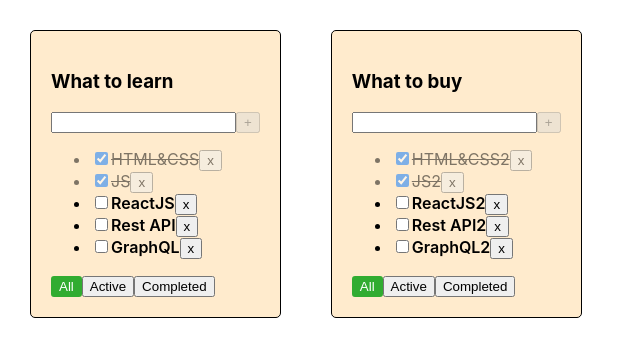
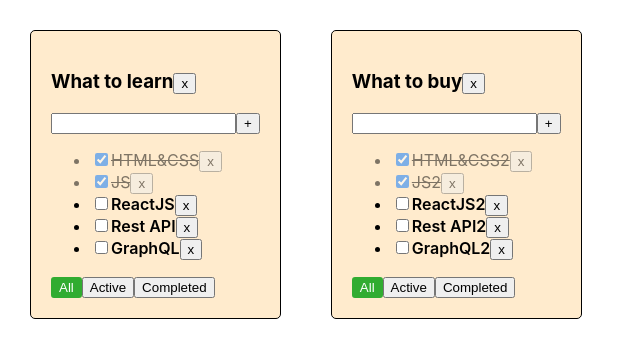
Before and after one commit to NatYarm/todolist, a React (Create React App) app: page / in a window 1280 px wide. Shown: the top 358 px of the page, without its empty margins (0-640 px from the left). Built offline with nearby package versions, Linux system fonts and the light colour scheme.

Commit message:
add Editable span component to update titles and a reusable input component

```diff
--- a/src/App.tsx
+++ b/src/App.tsx
@@ -44,6 +44,11 @@ function App() {
     });
   };
 
+  const removeTodolist = (todolistId: string) => {
+    setTodolists(todolists.filter(el => el.id !== todolistId));
+    delete tasks[todolistId];
+  };
+
   const changeTaskStatus = (
     todolistId: string,
     taskId: string,
@@ -68,6 +73,7 @@ function App() {
           addTask={addTask}
           removeTask={removeTask}
           changeTaskStatus={changeTaskStatus}
+          removeTodolist={removeTodolist}
         />
       ))}
     </div>
--- /dev/null
+++ b/src/components/AddItemForm.tsx
@@ -0,0 +1,46 @@
+import { useState, KeyboardEvent } from 'react';
+
+type AddItemProps = {
+  callback: (title: string) => void;
+};
+
+const AddItemForm = ({ callback }: AddItemProps) => {
+  const [title, setTitle] = useState('');
+  const [inputError, setInputError] = useState(false);
+
+  const onChangeHandler = (e: React.FormEvent<HTMLInputElement>) => {
+    setTitle(e.currentTarget.value);
+    inputError && setInputError(false);
+  };
+
+  const addTitleHandler = () => {
+    const trimmedTask = title.trim();
+    if (trimmedTask) {
+      callback(title);
+    } else {
+      setInputError(true);
+    }
+    setTitle('');
+  };
+
+  const addTitleOnKeyDown = (e: KeyboardEvent<HTMLInputElement>) => {
+    if (e.key === 'Enter' && title) {
+      addTitleHandler();
+    }
+  };
+
+  return (
+    <div>
+      <input
+        value={title}
+        onChange={onChangeHandler}
+        onKeyDown={addTitleOnKeyDown}
+        className={inputError ? 'input-error' : ''}
+      />
+      <button onClick={addTitleHandler}>+</button>
+      {inputError && <p className="error-msg">Title is required</p>}
+    </div>
+  );
+};
+
+export default AddItemForm;
--- /dev/null
+++ b/src/components/EditableSpan.tsx
@@ -0,0 +1,44 @@
+import { useState, KeyboardEvent } from 'react';
+
+type EditableSpanProps = {
+  oldTitle: string;
+  callback: (title: string) => void;
+};
+
+const EditableSpan = ({ oldTitle, callback }: EditableSpanProps) => {
+  const [edit, setEdit] = useState(false);
+  const [newTitle, setNewTitle] = useState(oldTitle);
+
+  const onChangeHandler = (e: React.FormEvent<HTMLInputElement>) => {
+    setNewTitle(e.currentTarget.value);
+  };
+
+  const addTitle = () => {
+    callback(newTitle);
+  };
+
+  const addTitleOnKeyDown = (e: KeyboardEvent<HTMLInputElement>) => {
+    if (e.key === 'Enter') {
+      editFoo();
+    }
+  };
+
+  const editFoo = () => {
+    setEdit(!edit);
+    if (edit) addTitle();
+  };
+
+  return edit ? (
+    <input
+      value={newTitle}
+      onChange={onChangeHandler}
+      onKeyDown={addTitleOnKeyDown}
+      onBlur={editFoo}
+      autoFocus
+    />
+  ) : (
+    <span onDoubleClick={editFoo}>{oldTitle}</span>
+  );
+};
+
+export default EditableSpan;
--- a/src/components/Todolist.tsx
+++ b/src/components/Todolist.tsx
@@ -1,5 +1,7 @@
-import { useState, KeyboardEvent } from 'react';
+import { useState } from 'react';
 import { FilterValuesType } from '../App';
+import AddItemForm from './AddItemForm';
+import EditableSpan from './EditableSpan';
 
 export type TaskType = {
   id: string;
@@ -11,13 +13,14 @@ type PropsType = {
   todolistTitle: string;
   todolistId: string;
   tasks: Array<TaskType>;
-  addTask: (todolistId: string, taskTitle: string) => void;
+  addTask: (todolistId: string, title: string) => void;
   removeTask: (todolistId: string, taskId: string) => void;
   changeTaskStatus: (
     todolistId: string,
     taskId: string,
     isDone: boolean
   ) => void;
+  removeTodolist: (todolistId: string) => void;
 };
 
 const Todolist = (props: PropsType) => {
@@ -28,35 +31,21 @@ const Todolist = (props: PropsType) => {
     removeTask,
     changeTaskStatus,
     addTask,
+    removeTodolist,
   } = props;
 
-  const [title, setTitle] = useState('');
-  const [inputError, setInputError] = useState(false);
   const [filter, setFilter] = useState<FilterValuesType>('all');
 
-  const inputChangeHandler = (e: React.FormEvent<HTMLInputElement>) => {
-    setTitle(e.currentTarget.value);
-    inputError && setInputError(false);
-  };
-
-  const addTaskHandler = () => {
-    const trimmedTask = title.trim();
-    if (trimmedTask) {
-      addTask(todolistId, title);
-    } else {
-      setInputError(true);
-    }
-    setTitle('');
-  };
-
-  const addTaskOnKeyDown = (e: KeyboardEvent<HTMLInputElement>) => {
-    if (e.key === 'Enter' && title) {
-      addTaskHandler();
-    }
+  const addTaskHandler = (title: string) => {
+    addTask(todolistId, title);
   };
 
   const removeTaskHandler = (todolistId: string, taskId: string) => {
     removeTask(todolistId, taskId);
+  };
+
+  const removeTodolistHandler = () => {
+    removeTodolist(todolistId);
   };
 
   let tasksForTodolist = tasks;
@@ -71,18 +60,11 @@ const Todolist = (props: PropsType) => {
 
   return (
     <div className="todoList">
-      <h3>{todolistTitle}</h3>
-      <div>
-        <input
-          value={title}
-          onChange={inputChangeHandler}
-          onKeyDown={addTaskOnKeyDown}
-        />
-        <button onClick={addTaskHandler} disabled={!title}>
-          +
-        </button>
-        {inputError && <p className="error-msg">Title is required</p>}
-      </div>
+      <h3>
+        <EditableSpan oldTitle={todolistTitle} callback={addTaskHandler} />
+        <button onClick={removeTodolistHandler}>x</button>
+      </h3>
+      <AddItemForm callback={addTaskHandler} />
 
       {tasksForTodolist.length ? (
         <ul>
@@ -95,7 +77,7 @@ const Todolist = (props: PropsType) => {
                   changeTaskStatus(todolistId, t.id, e.currentTarget.checked)
                 }
               />
-              <span>{t.title}</span>
+              <EditableSpan oldTitle={t.title} callback={addTaskHandler} />
               <button
                 onClick={() => {
                   removeTaskHandler(todolistId, t.id);
```
